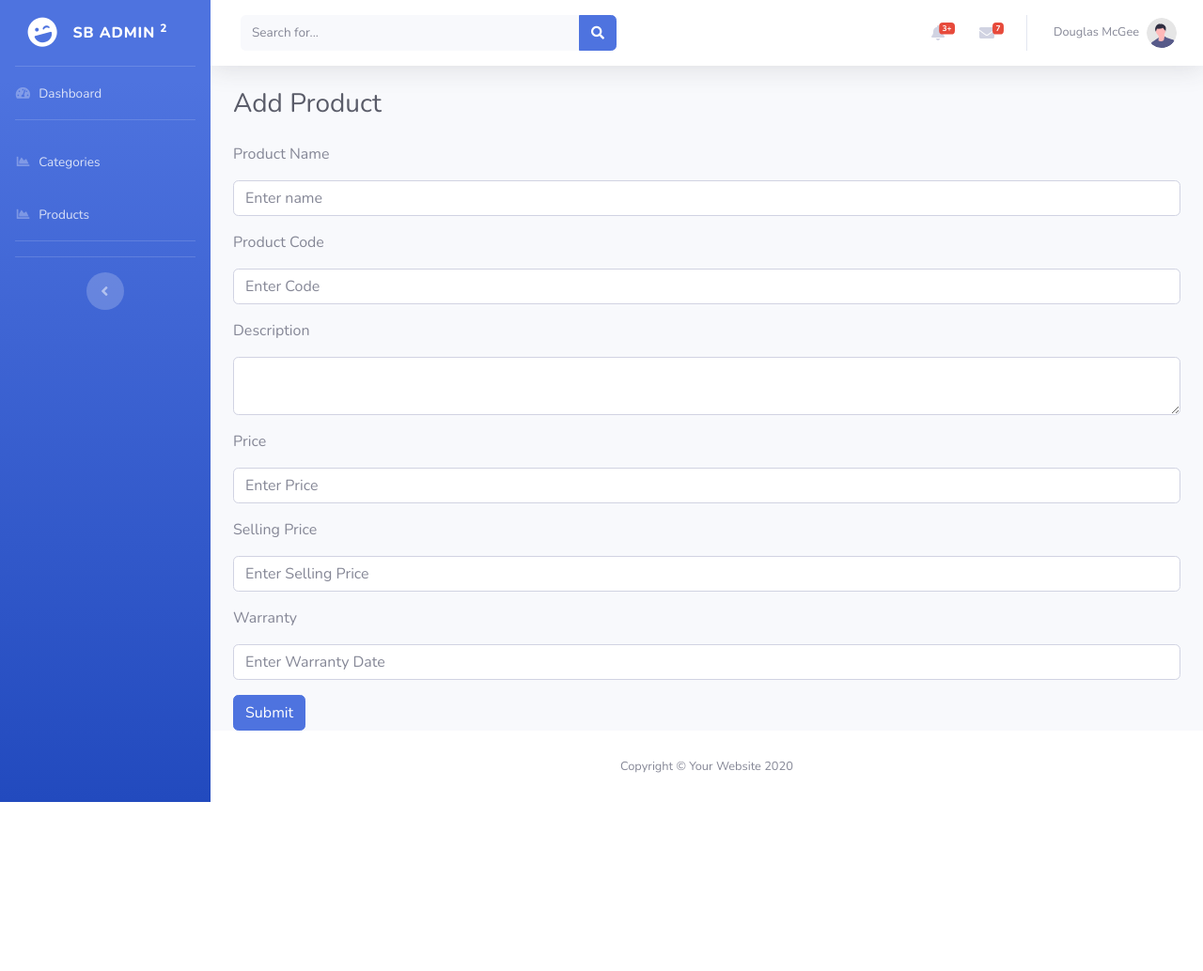
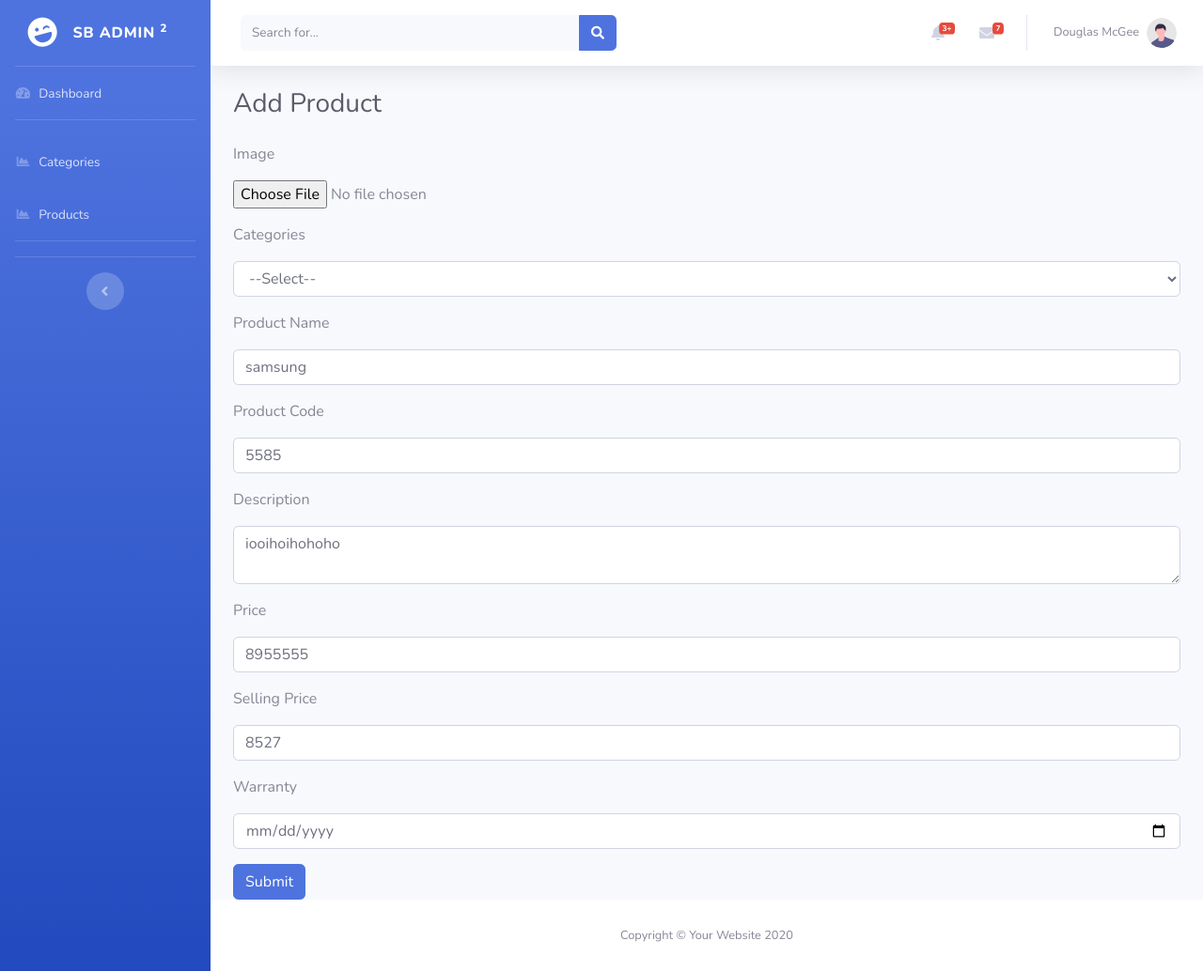
Before and after one commit to protivakundu/ecommerce, a PHP site: page /ecommerce/admin/add_product.php in a window 1280 px wide. Shown: the whole page at 94% size. Before the commit the page ends 854 px from the top, so only its background shows below. Run offline with PHP 8.4, Linux system fonts and the light colour scheme; the visitor is signed in with stand-in values (Sample User, id 1); tables that the repository leaves empty or names only in its code hold one stand-in row (values such as "Sample post").

Commit message:
Product Add Features

```diff
--- /dev/null
+++ b/admin/Controller/Register/read_product.php
@@ -0,0 +1,2 @@
+<?php
+    require
--- a/admin/add_product.php
+++ b/admin/add_product.php
@@ -4,32 +4,58 @@
 
   <!-- Page Heading -->
   <h1 class="h3 mb-4 text-gray-800">Add Product</h1>
-  <form>
+  <form action="./Controller/product/insert_product.php" method="POST" enctype="multipart/form-data">
+    <div class="form-group">
+      <p>Image</p>
+      <input type="file" name="image">
+    </div>
+    <div class="form-group">
+      <p for="exampleInputEmail1">Categories</p>
+      <select name="category" id="" class="form-control">
+        <option value="">--Select--</option>
+        <?php
+        $sql1 = $con->query("SELECT * FROM catagories WHERE parent_id='0'");
+        while ($records = mysqli_fetch_array($sql1)) {
+        ?>
+          <optgroup label="<?php echo $records['name']; ?>">
+            <?php
+            $id = $records['id'];
+            $sql2 = $con->query("SELECT * FROM catagories WHERE parent_id='$id'");
+            while ($records = mysqli_fetch_array($sql2)) {
+            ?>
+              <option value="<?php echo $records['id']; ?>"><?php echo $records['name']; ?></option>
+            <?php
+            }
+            ?>
+          </optgroup>
+        <?php } ?>
+
+      </select>
+    </div>
     <div class="form-group">
       <p>Product Name</p>
-      <input type="text" class="form-control" id="exampleInputEmail1" aria-describedby="emailHelp"
-        placeholder="Enter name">
+      <input type="text" name="p_name" value="samsung" class="form-control" id="exampleInputEmail1" aria-describedby="emailHelp" placeholder="Enter name">
 
     </div>
     <div class="form-group">
       <p>Product Code</p>
-      <input type="text" class="form-control" id="exampleInputPassword1" placeholder="Enter Code">
+      <input type="text" name="p_code" value="5585" class="form-control" id="exampleInputPassword1" placeholder="Enter Code">
     </div>
     <div class="form-group">
       <p>Description</p>
-      <textarea name="" class="form-control"></textarea>
+      <textarea name="description" class="form-control">iooihoihohoho</textarea>
     </div>
     <div class="form-group">
       <p>Price</p>
-      <input type="text" class="form-control" id="exampleInputPassword1" placeholder="Enter Price">
+      <input type="text" name="price" value="8955555" class="form-control" id="exampleInputPassword1" placeholder="Enter Price">
     </div>
     <div class="form-group">
       <p>Selling Price</p>
-      <input type="text" class="form-control" id="exampleInputPassword1" placeholder="Enter Selling Price">
+      <input type="text" name="s_price" value="8527" class="form-control" id="exampleInputPassword1" placeholder="Enter Selling Price">
     </div>
     <div class="form-group">
       <p>Warranty</p>
-      <input type="text" class="form-control" id="exampleInputPassword1" placeholder="Enter Warranty Date">
+      <input type="date" name="warranty" value="25/08/2022" class="form-control" id="exampleInputPassword1" placeholder="Enter Warranty Date">
     </div>
 
     <button type="submit" class="btn btn-primary">Submit</button>
```
Also changed, not shown: admin/Controller/product/insert_product.php (added, +34 -0 lines), admin/Controller/product_image1663659795WhatsApp Image 2022-09-17 at 12.38.07 PM.jpeg (added), admin/Controller/product_image1663659962.WhatsApp Image 2022-09-17 at 12.38.07 PM.jpeg (added), admin/Controller/product_image1663659968.WhatsApp Image 2022-09-17 at 12.38.07 PM.jpeg (added), admin/Controller/product_image1663659974.WhatsApp Image 2022-09-17 at 12.38.07 PM.jpeg (added), admin/Controller/product_image1663660042.WhatsApp Image 2022-09-17 at 12.38.07 PM.jpeg (added), admin/product_image/1663660353.jpeg (added).
